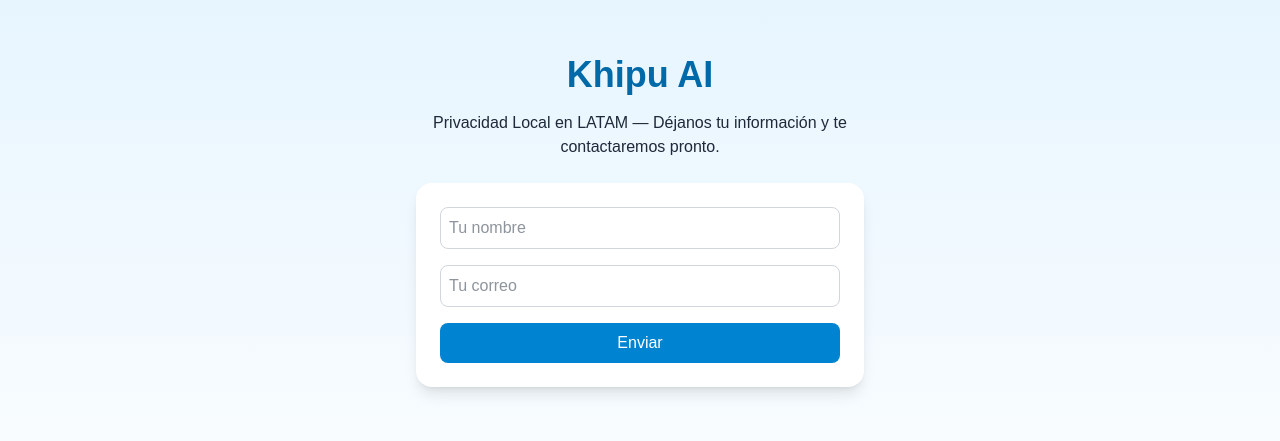
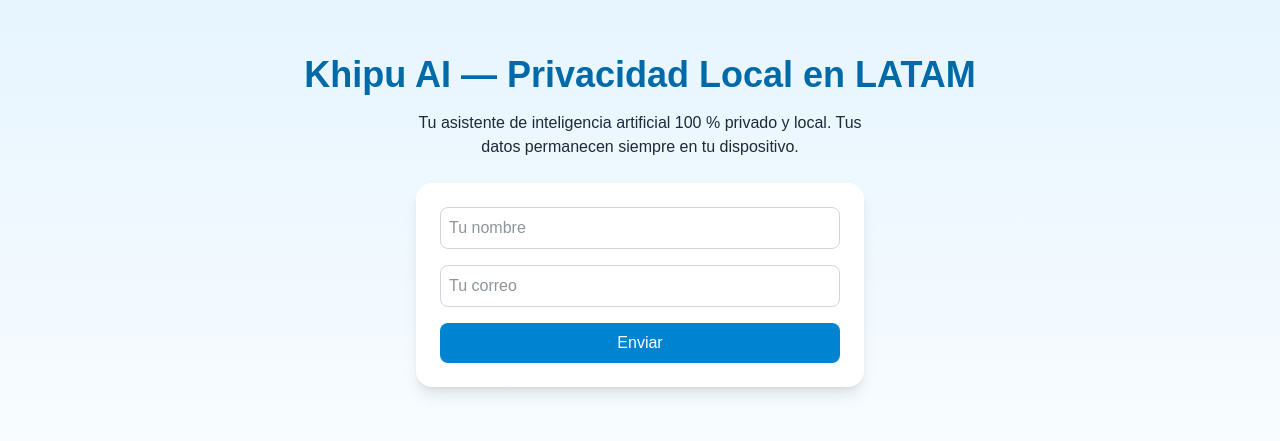
Before and after one commit to 7426p8ckms-cyber/khipuai-latam, a Next.js app: page / in a window 1280 px wide. Shown: the part 179-620 px from the top of the page. Built offline with nearby package versions, Linux system fonts and the light colour scheme.

Commit message:
Form submission URL actualizada

```diff
--- a/app/page.jsx
+++ b/app/page.jsx
@@ -14,7 +14,7 @@
     setMensaje("⏳ Enviando...");
     try {
       const response = await fetch(
-        "https://script.google.com/macros/s/AKfycbwUGiRXEJ7dUazDVppx0S5G0XuJ72_Uzuri54Tw3yYgzIY1dJDM3vmTDiwo6dWdJlZxyg/exec", // ⬅️ Pega aquí tu URL /exec real
+        "https://script.google.com/macros/s/AKfycbwUGiRXEJ7dUazDVppx0S5G0XuJ72_Uzuri54Tw3yYgzIY1dJDM3vmTDiwo6dWdJlZxyg/exec",
         {
           method: "POST",
           headers: {
@@ -38,10 +38,9 @@
 
   return (
     <main className="flex flex-col items-center justify-center min-h-screen bg-gradient-to-b from-sky-100 to-white text-gray-800 p-6">
-      <h1 className="text-4xl font-bold mb-4 text-sky-700">Khipu AI</h1>
+      <h1 className="text-4xl font-bold mb-4 text-sky-700">Khipu AI — Privacidad Local en LATAM</h1>
       <p className="mb-6 text-center max-w-md">
-        Privacidad Local en LATAM — Déjanos tu información y te contactaremos
-        pronto.
+        Tu asistente de inteligencia artificial 100 % privado y local. Tus datos permanecen siempre en tu dispositivo.
       </p>
       <form
         onSubmit={handleSubmit}
```
